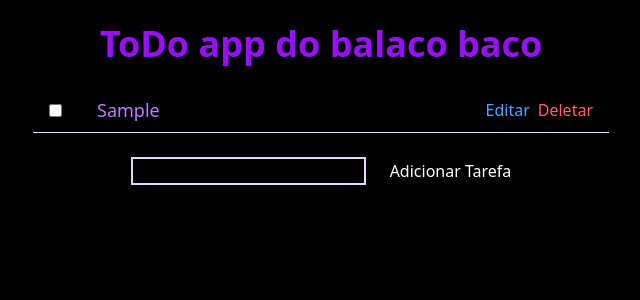
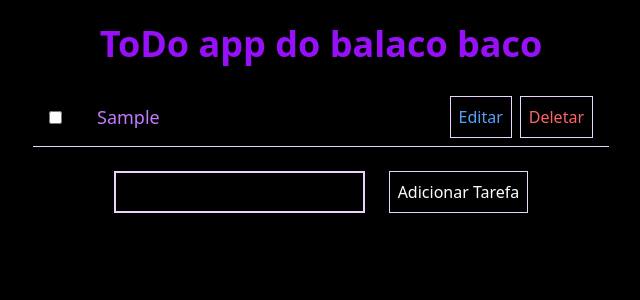
Before and after one commit to SilasAlvesTi/todo-app, a React (Vite) app: page / in a window 1280 px wide. Both pictures are taken after typing "Sample" into the empty fields and a click on the button "Adicionar Tarefa". Shown: the top 300 px of the page, without its empty margins (319-959 px from the left). Built offline with nearby package versions, Linux system fonts and the light colour scheme.

Commit message:
feat: adicionando button e input genericos

```diff
--- /dev/null
+++ b/src/components/Button/Button.tsx
@@ -0,0 +1,10 @@
+type GenericButtonProps = React.ButtonHTMLAttributes<HTMLButtonElement>
+
+export function GenericButton({className = "", ...props}: GenericButtonProps) {
+  return (
+    <button
+      className={`border border-solid border-purple-200 p-2 ${className}`}
+      {...props}
+    />
+  )
+}
--- /dev/null
+++ b/src/components/Input/Input.tsx
@@ -0,0 +1,11 @@
+type GenericInputProps = React.InputHTMLAttributes<HTMLInputElement>;
+
+export default function GenericInput({className, type, ...props}: GenericInputProps) {
+  return (
+    <input
+      type={type}
+      className={`px-2 text-purple-400 border-2 border-purple-200 ${className}`}
+      {...props}
+    />
+  );
+}
--- a/src/features/todo/components/Item.tsx
+++ b/src/features/todo/components/Item.tsx
@@ -1,5 +1,7 @@
 import { useState } from "react";
 import type { Tarefa } from "../types/tarefa";
+import { GenericButton } from "../../../components/Button/Button";
+import GenericInput from "../../../components/Input/Input";
 
 interface ItemProps {
   tarefas: Tarefa[];
@@ -29,7 +31,7 @@ export default function Item({
   }
 
   return (
-    <div className="w-full flex flex-col items-center gap-2">
+    <div className="w-full flex flex-col items-center">
       {tarefas.map((tarefa) => (
         <div
           key={tarefa.id}
@@ -45,16 +47,15 @@ export default function Item({
 
           <div className="px-4">
             {editingId === tarefa.id ? (
-              <input
+              <GenericInput
                 type="text"
-                className="w-full border-2 border-purple-200 px-2 text-purple-400"
+                className="w-full"
                 value={editingNome}
                 onChange={(e) => setEditingNome(e.target.value)}
               />
             ) : (
               <p
-                className={`text-lg break-words ${
-                  tarefa.concluida
+                className={`text-lg break-all max-w-md ${tarefa.concluida
                     ? "line-through text-gray-400"
                     : "text-purple-400"
                   }`}
@@ -67,34 +68,36 @@ export default function Item({
           <div className="flex justify-end items-center gap-2">
             {editingId === tarefa.id ? (
               <>
-                <button
+                <GenericButton
                   className="text-green-400"
                   onClick={() => saveEdit(tarefa.id)}
                 >
                   Salvar
-                </button>
-                <button
-                  className="text-gray-400"
+                </GenericButton>
+                <GenericButton
+                  className="text-gray-400 text-sm"
                   onClick={() => setEditingId(null)}
                 >
                   Cancelar
-                </button>
+                </GenericButton>
               </>
             ) : (
-              <button
+              <>
+                <GenericButton
                   className="text-blue-400"
                   onClick={() => startEdit(tarefa)}
                 >
                   Editar
-              </button>
-            )}
-
-            <button
+                </GenericButton>
+                <GenericButton
                   className="text-red-400"
                   onClick={() => onDeleteTarefa(tarefa.id)}
                 >
                   Deletar
-            </button>
+                </GenericButton>
+              </>
+            )}
+
           </div>
         </div>
       ))}
--- a/src/features/todo/components/TodoForm.tsx
+++ b/src/features/todo/components/TodoForm.tsx
@@ -1,4 +1,6 @@
 import { useState } from "react";
+import { GenericButton } from "../../../components/Button/Button";
+import GenericInput from "../../../components/Input/Input";
 
 interface FormProps {
   onAddTarefa: (nome: string) => void;
@@ -17,17 +19,16 @@ export default function({ onAddTarefa } : FormProps) {
   return(
     <div className="flex justify-center items-center mt-6">
       <form onSubmit={handleSubmit} className="flex gap-6">
-        <input
+        <GenericInput
           type="text"
-          className="text-purple-400 border-2 border-purple-200"
           value={nome}
           onChange={(e) => setNome(e.target.value)}
         />
-        <button
+        <GenericButton
           type="submit"
-          className="bg-transparent text-white">
+          className="text-white">
           Adicionar Tarefa
-        </button>
+        </GenericButton>
       </form>
     </div>
   );
```
Lines whose indentation alone changed are shown as unchanged.
